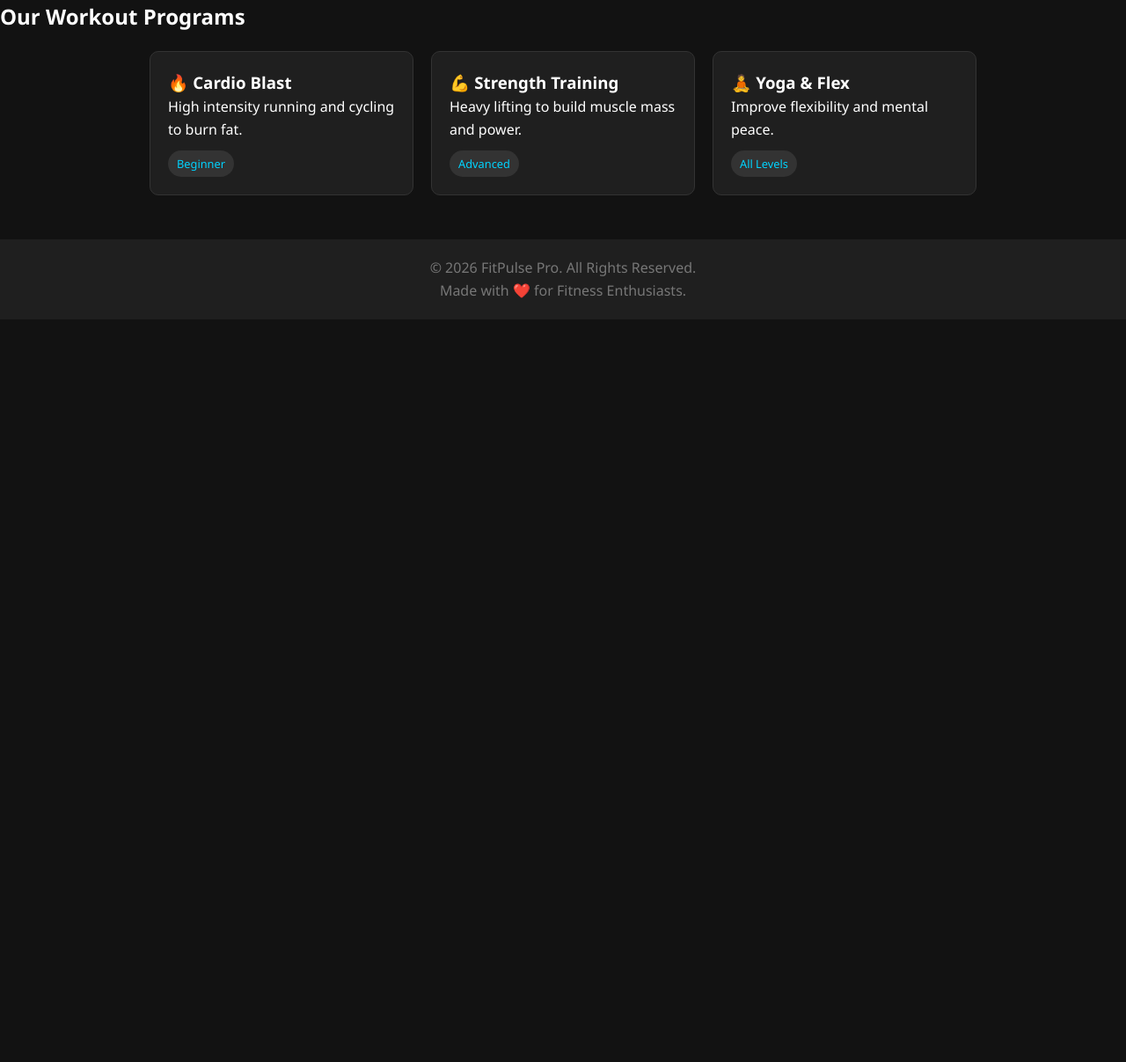
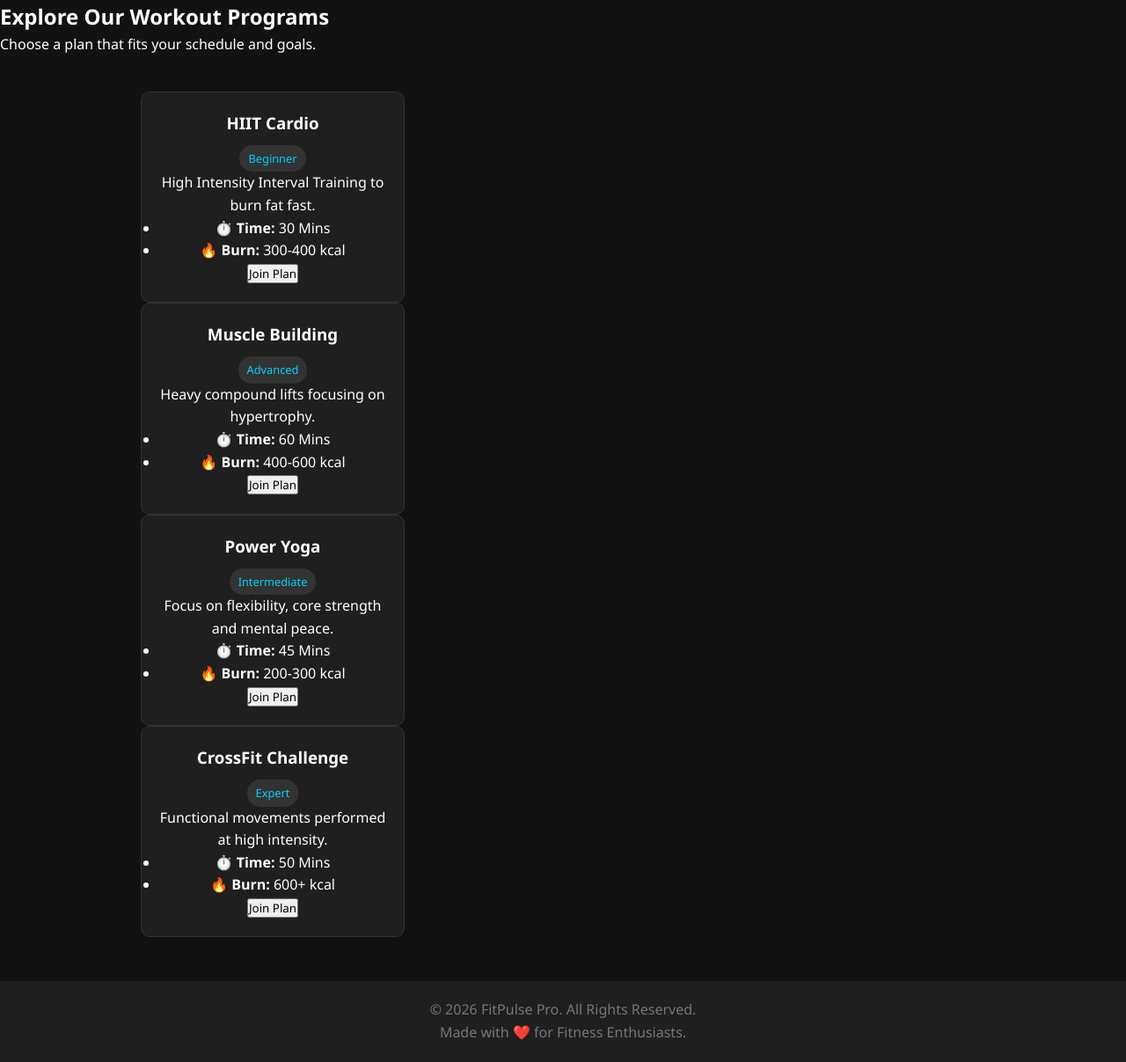
Before and after one commit to agrawalrohit1937-sketch/FitnessWebApp, a Flask app: page /workouts in a window 1280 px wide. Shown: the part 64-1271 px from the top of the page at 88% size. Before the commit the page ends 427 px from the top, so only its background shows below. Run offline with Flask 3, Linux system fonts and the light colour scheme.

Commit message:
Update workouts.html

```diff
--- a/templates/workouts.html
+++ b/templates/workouts.html
@@ -1,26 +1,29 @@
 {% extends "base.html" %}
 
 {% block content %}
-<h2>Our Workout Programs</h2>
-<div class="grid-container">
+<section class="page-header">
+    <h2>Explore Our Workout Programs</h2>
+    <p>Choose a plan that fits your schedule and goals.</p>
+</section>
 
-    <div class="card">
-        <h3>🔥 Cardio Blast</h3>
-        <p>High intensity running and cycling to burn fat.</p>
-        <span class="badge">Beginner</span>
-    </div>
-
-    <div class="card">
-        <h3>💪 Strength Training</h3>
-        <p>Heavy lifting to build muscle mass and power.</p>
-        <span class="badge">Advanced</span>
-    </div>
-
-    <div class="card">
-        <h3>🧘 Yoga & Flex</h3>
-        <p>Improve flexibility and mental peace.</p>
-        <span class="badge">All Levels</span>
-    </div>
-
+<div class="container">
+    <div class="card-grid">
+        {% for plan in plans %}
+        <div class="card">
+            <div class="card-header">
+                <h3>{{ plan.name }}</h3>
+                <span class="badge">{{ plan.level }}</span>
+            </div>
+            <div class="card-body">
+                <p>{{ plan.desc }}</p>
+                <ul class="stats">
+                    <li>⏱️ <strong>Time:</strong> {{ plan.duration }}</li>
+                    <li>🔥 <strong>Burn:</strong> {{ plan.cal }} kcal</li>
+                </ul>
+                <button class="card-btn" onclick="alert('Starting {{ plan.name }}!')">Join Plan</button>
+            </div>
+        </div>
+        {% endfor %}
+        </div>
 </div>
 {% endblock %}
```
